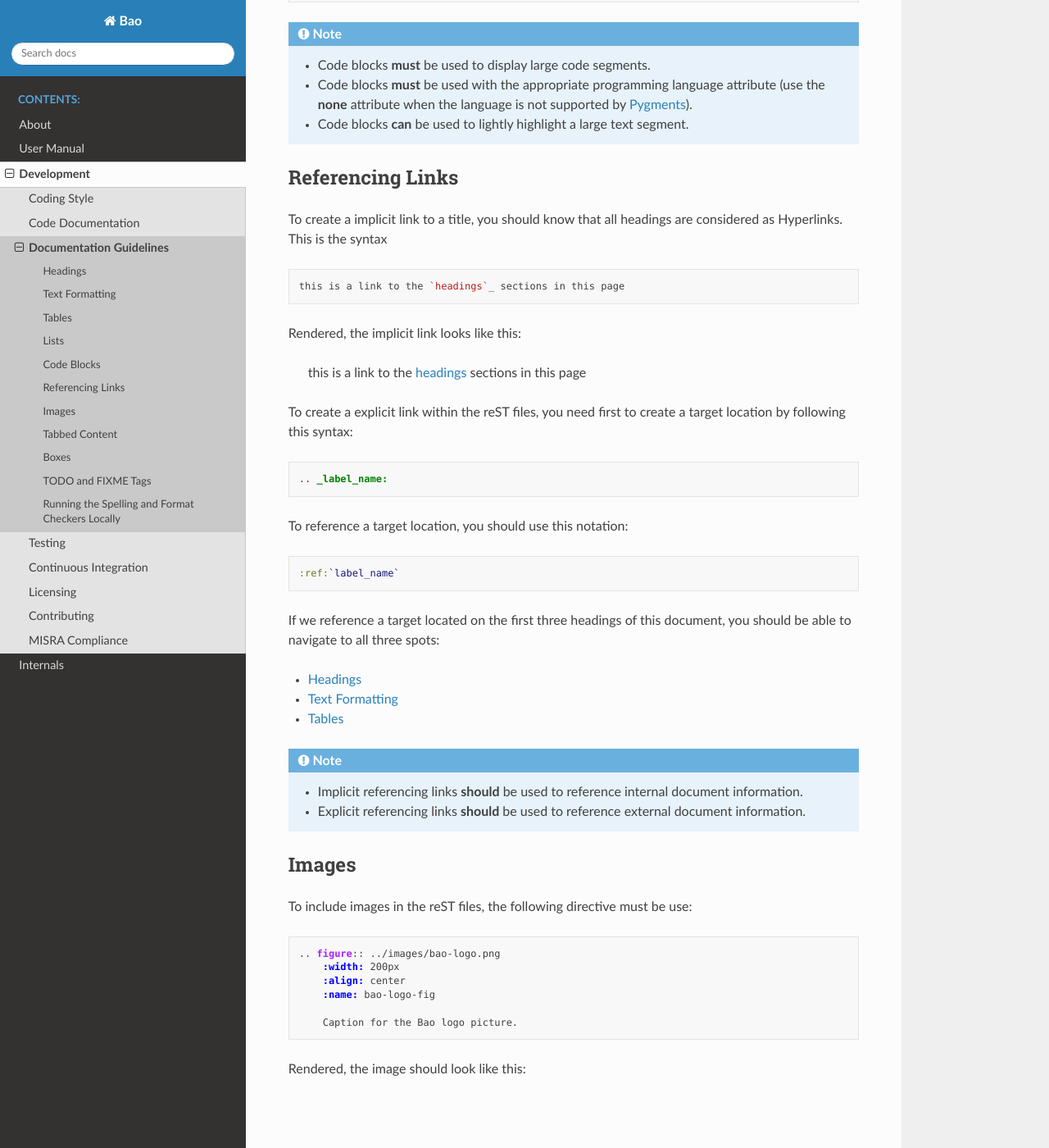
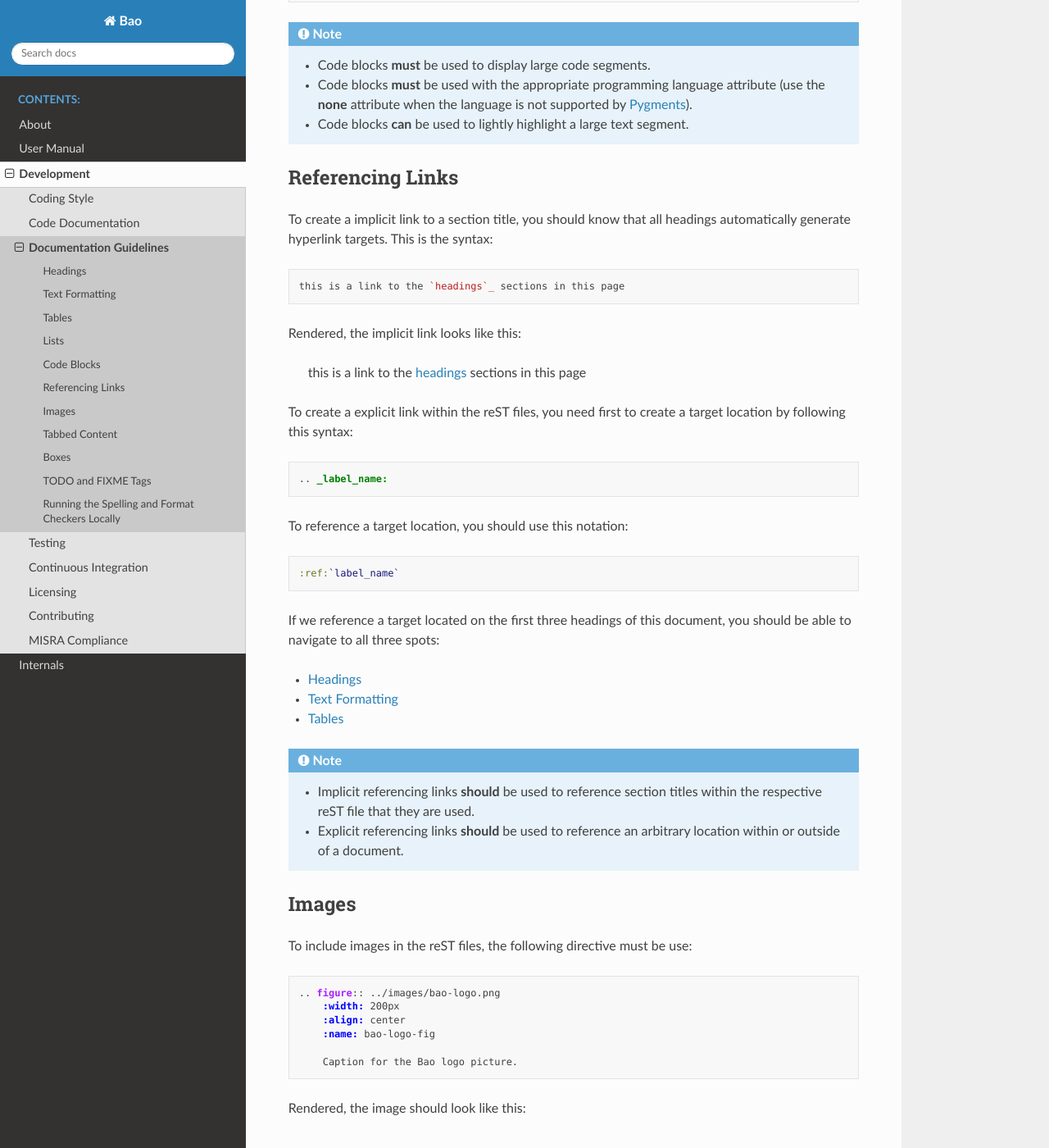
Before and after one commit to bao-project/bao-docs, a Sphinx documentation site: the page built from source/development/doc_guidelines.rst, in a window 1280 px wide and 1400 px high, scrolled down 5465 px. Shown: the whole window at 82% size. Built offline with Sphinx 7.4.7 and the Read the Docs theme 2.0.0, drawn with Linux system fonts in a browser that asks for light colours.

Commit message:
doc(fix): fix wrong description of implicit/explicit referencing
Signed-off-by: Daniel Oliveira <drawnpoetry@gmail.com>

```diff
--- a/source/development/doc_guidelines.rst
+++ b/source/development/doc_guidelines.rst
@@ -285,8 +285,8 @@ Rendered, the code block looks like this:
 
 Referencing Links
 -----------------
-To create a implicit link to a title, you should know that all headings are
-considered as Hyperlinks. This is the syntax
+To create a implicit link to a section title, you should know that all headings
+automatically generate hyperlink targets. This is the syntax:
 
 .. code-block:: rest
 
@@ -319,8 +319,10 @@ you should be able to navigate to all three spots:
 - :ref:`tables`
 
 .. note::
-    - Implicit referencing links **should** be used to reference internal document information.
-    - Explicit referencing links **should** be used to reference external document information.
+    - Implicit referencing links **should** be used to reference section titles
+      within the respective reST file that they are used.
+    - Explicit referencing links **should** be used to reference an arbitrary
+      location within or outside of a document.
 
 Images
 ------
```
